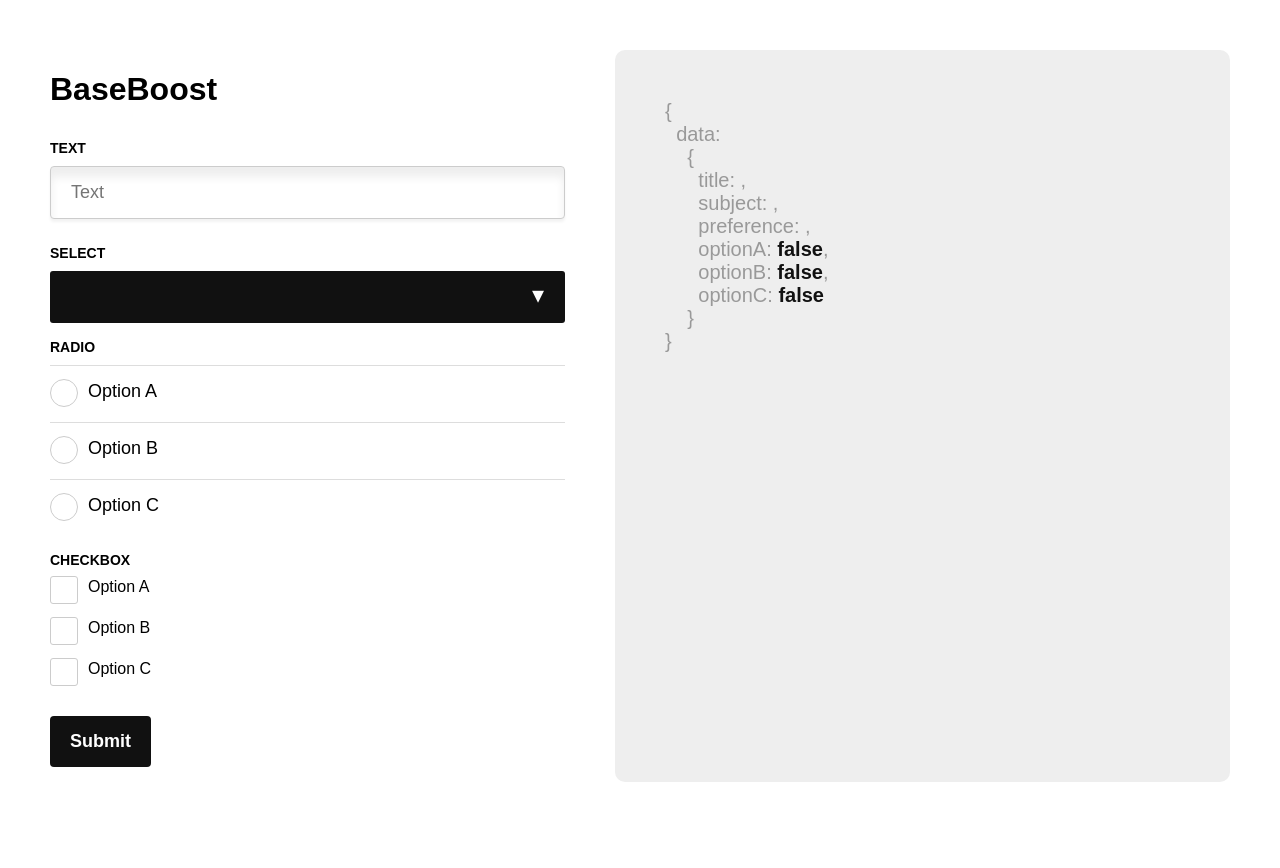
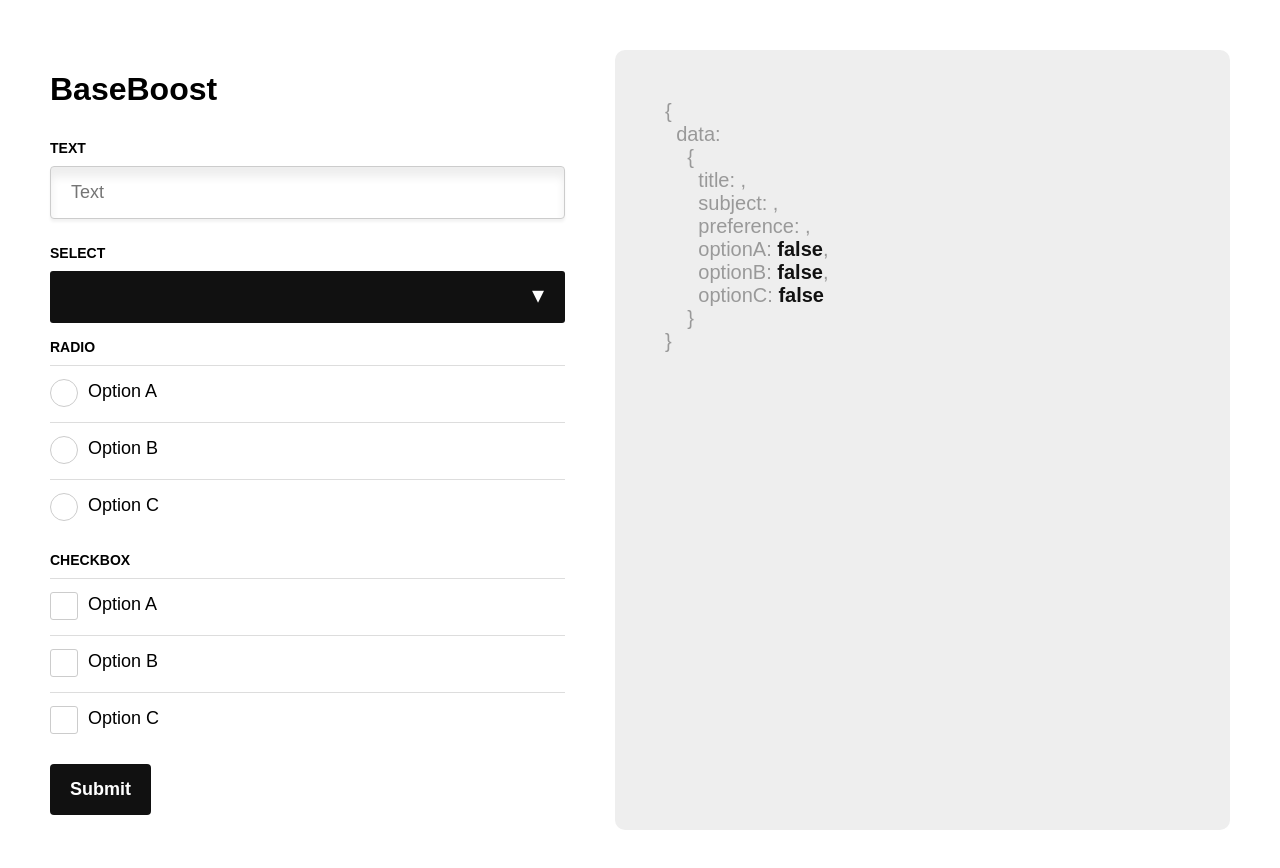
Before and after one commit to andybeckmann/BaseBoost, a Vue app: page / in a window 1280 px wide. Shown: the top 868 px of the page. Before the commit the page ends 832 px from the top, so only its background shows below. Built offline with nearby package versions, Linux system fonts and the light colour scheme.

Commit message:
Add space

```diff
--- a/src/components/BaseCheckbox.vue
+++ b/src/components/BaseCheckbox.vue
@@ -28,11 +28,25 @@ export default {
 <style lang="scss" scoped>
 .input-group {
 	padding: 0 0 15px 0;
+	position: relative;
+	border-top: 1px solid #ddd;
+	display: block;
+	padding-top: 15px;
+
+	label {
+		font-size: 18px;
+	}
 
 	input[type=checkbox] {
 		position: absolute;
 		opacity: 0;
-		z-index:2;
+		z-index: 2;
+		cursor: pointer;
+		font-size: 18px;
+		top: -1px;
+		left: 1px;
+		width: 26px;
+		height: 26px;
 
 		& + label {
 			position: relative;
```
